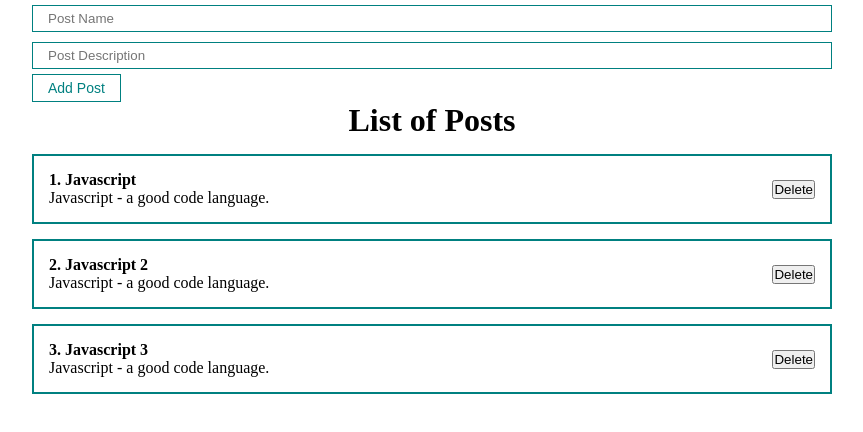
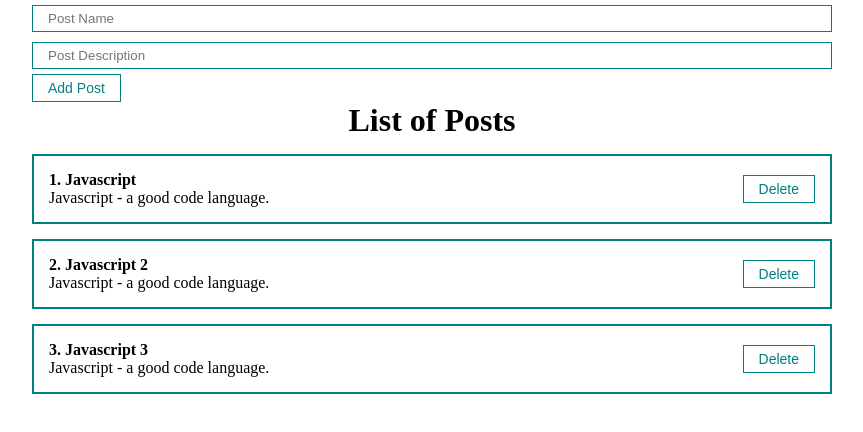
Before and after one commit to MaksymHorbachevsky/react-guide, a React (Create React App) app: page / in a window 1280 px wide. Shown: the top 432 px of the page, without its empty margins (208-1071 px from the left). Built offline with nearby package versions, Linux system fonts and the light colour scheme.

Commit message:
Added conditional rendering, post removing.

```diff
--- a/src/App.jsx
+++ b/src/App.jsx
@@ -14,10 +14,21 @@ function App() {
         setPosts([...posts, newPost])
     }
 
+    const removePost = (post) => {
+        setPosts(posts.filter(p => p.id !== post.id))
+    }
     return (
         <div className="App">
             <PostForm create={createPost}/>
-            <PostList posts={posts} title={"List of Posts"}/>
+            {posts.length
+                ?
+                <PostList remove={removePost} posts={posts} title={"List of Posts"}/>
+                :
+                <h1 style={{textAlign: "center"}}>
+                    Posts are not found!
+                </h1>
+            }
+
         </div>
     );
 }
--- a/src/components/PostItem.jsx
+++ b/src/components/PostItem.jsx
@@ -1,4 +1,5 @@
 import React from 'react';
+import MyButton from "./UI/button/MyButton";
 
 const PostItem = (props) => {
     return (
@@ -10,7 +11,9 @@ const PostItem = (props) => {
                 </div>
             </div>
             <div className="post__btns">
-                <button>Delete</button>
+                <MyButton onClick={() => props.remove(props.post)}>
+                    Delete
+                </MyButton>
             </div>
         </div>
     );
--- a/src/components/PostList.jsx
+++ b/src/components/PostList.jsx
@@ -1,14 +1,14 @@
 import React from 'react';
 import PostItem from "./PostItem";
 
-const PostList = ({posts, title}) => {
+const PostList = ({posts, title, remove}) => {
     return (
         <div>
             <h1 style={{textAlign: "center"}}>
                 {title}
             </h1>
             {posts.map((post, index) =>
-                <PostItem number={index + 1} post={post} key={post.id}/>
+                <PostItem remove={remove} number={index + 1} post={post} key={post.id}/>
             )}
         </div>
     );
```
